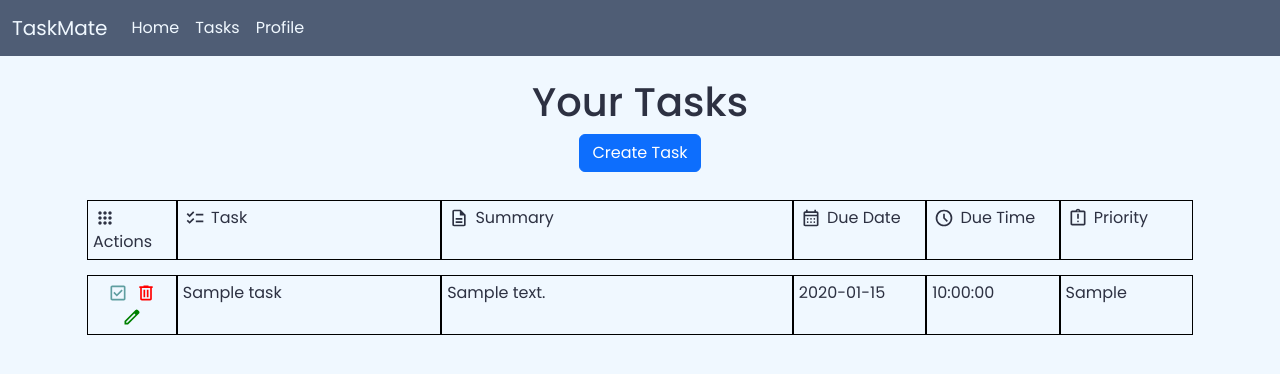
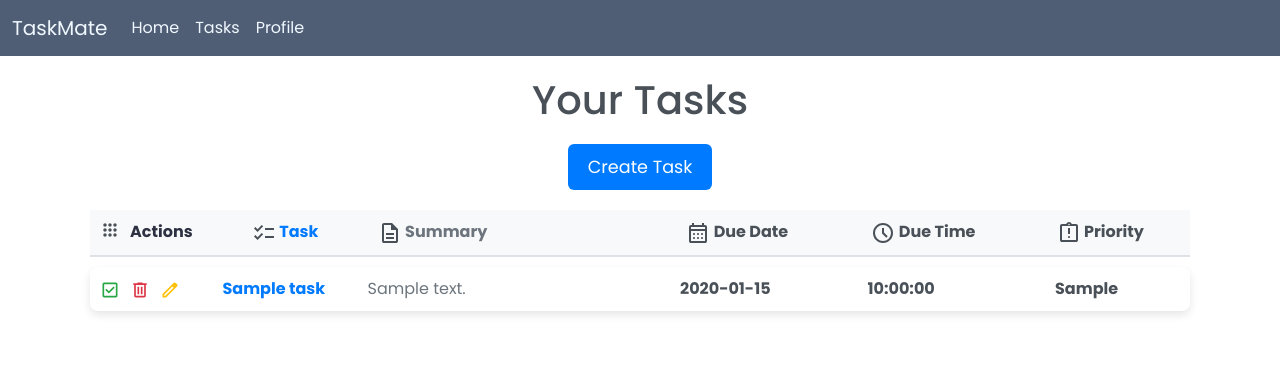
Before and after one commit to kenneth0810/CMPE133-TaskMate, a Flask app: page /tasks in a window 1280 px wide. Shown: the top 374 px of the page. Run offline with Flask 3, Linux system fonts and the light colour scheme; a user stored in the database is signed in; tables that the repository leaves empty hold one stand-in row (values such as "Sample post").

Commit message:
css styling

```diff
--- a/app/static/tasks.css
+++ b/app/static/tasks.css
@@ -1,78 +1,218 @@
-h1 {
-    margin-top: 2%;
+/* General Container Styling */
+.container {
+    padding: 20px;
+    /* max-width: 1000px; */
+    margin: auto;
 }
 
-body {
-    background-color: aliceblue;
+h1 {
+    color: #495057;
+    font-size: 2.5em;
+    margin-bottom: 20px;
+}
+
+svg {
+    fill: #495057;
+}
+
+.task-input {
+    margin-bottom: 20px;
+}
+
+.btn-primary {
+    background-color: #007bff;
+    border: none;
+    padding: 10px 20px;
+    font-size: 1.1em;
+    cursor: pointer;
 }
 
 .no-tasks {
-    margin-top: 10px;
+    font-size: 1.2em;
+    color: #666;
 }
 
-.all-tasks {
-    margin-top: 2%;
+/* Task Header Styling */
+.all-tasks .header {
+    display: grid;
+    grid-template-columns: 1fr 3fr 5fr 3fr 3fr 2fr;
+    padding: 10px;
+    background-color: #f8f9fa;
+    border-bottom: 2px solid #dee2e6;
+    font-weight: bold;
+    color: #333;
+    /* text-align: left; */
 }
 
-.task, .header {
+/* Task List Styling */
+.all-tasks {
     display: flex;
-    flex-direction: row;
-    padding: 5px;
-    margin: 5px 0;
+    flex-direction: column;
+    gap: 10px;
+    margin-top: 15px;
 }
 
-/* .header > * {
-    border: 1px solid black;
-} */
+.task {
+    display: grid;
+    grid-template-columns: 1fr 3fr 5fr 3fr 3fr 2fr;
+    padding: 10px;
+    background-color: #ffffff;
+    box-shadow: 0 4px 8px rgba(0, 0, 0, 0.1);
+    border-radius: 8px;
+    align-items: center;
+}
 
-span {
-    border: 1px solid black;
-    padding: 5px;
+.task:hover {
+    box-shadow: 0 6px 12px rgba(0, 0, 0, 0.15);
+}
+
+.actions {
+    display: flex;
+    gap: 10px;
+}
+
+.actions svg {
+    width: 20px;
+    height: 20px;
+    cursor: pointer;
+    transition: transform 0.2s ease;
+}
+
+.actions svg:hover {
+    transform: scale(1.2);
+}
+
+.complete { fill: #28a745; } /* Green for complete */
+.delete { fill: #dc3545; }   /* Red for delete */
+.edit { fill: #ffc107; }     /* Yellow for edit */
+
+/* Task Details Styling */
+.title {
+    font-weight: bold;
+    color: #007bff;
+    overflow-wrap: break-word;
+}
+
+.description {
+    color: #6c757d;
+    overflow-wrap: break-word;
     text-align: left;
 }
 
-svg {
-    fill: #2D3142;
-    height: 20px;
-}
-
-.actions {
-    width: 10%;
-    text-align: center;
-}
-
-.actions-header {
+.due-date, .due-time, .priority {
+    font-weight: bold;
+    color: #495057;
     text-align: left;
 }
 
-.title {
-    width: 30%;
+/* Modal overlay background */
+.modal-overlay {
+    position: fixed;
+    top: 0;
+    left: 0;
+    width: 100%;
+    height: 100%;
+    background: rgba(0, 0, 0, 0.5);
+    display: flex;
+    align-items: center;
+    justify-content: center;
+    z-index: 1000;
 }
 
-.description {
-    width: 40%;
+/* Modal container */
+.modal {
+    background-color: #fff;
+    border-radius: 8px;
+    padding: 20px;
+    max-width: 600px;
+    width: 90%;
+    box-shadow: 0 5px 15px rgba(0, 0, 0, 0.3);
+    display: flex;
+    flex-direction: column;
+    gap: 15px;
 }
 
-.priority {
-    width: 15%;
+/* Modal header */
+.modal-header {
+    font-size: 1.5rem;
+    font-weight: bold;
+    color: #333;
+    text-align: center;
+    padding-bottom: 10px;
+    border-bottom: 1px solid #ddd;
 }
 
-.due-date {
-    width: 15%;
+/* Modal form fields */
+.modal form {
+    display: flex;
+    flex-direction: column;
+    gap: 12px;
 }
 
-.due-time {
-    width: 15%;
+/* Form labels */
+.modal label {
+    font-size: 1rem;
+    font-weight: 500;
+    color: #444;
 }
 
-.complete {
-    fill: cadetblue;
+/* Form inputs */
+.modal input[type="text"],
+.modal input[type="date"],
+.modal input[type="time"],
+.modal select,
+.modal textarea {
+    padding: 8px 12px;
+    border: 1px solid #ccc;
+    border-radius: 5px;
+    font-size: 1rem;
+    color: #333;
+    background-color: #f9f9f9;
+    transition: border-color 0.3s;
 }
 
-.delete {
-    fill: red
+.modal input[type="text"]:focus,
+.modal input[type="date"]:focus,
+.modal input[type="time"]:focus,
+.modal select:focus,
+.modal textarea:focus {
+    border-color: #007bff;
+    outline: none;
 }
 
-.edit {
-    fill: green;
+/* Modal actions */
+.modal-actions {
+    display: flex;
+    justify-content: flex-end;
+    gap: 10px;
+    padding-top: 15px;
+    border-top: 1px solid #ddd;
 }
+
+/* Action buttons */
+.modal button {
+    padding: 8px 16px;
+    border: none;
+    border-radius: 5px;
+    font-size: 1rem;
+    cursor: pointer;
+    transition: background-color 0.3s;
+}
+
+.modal .btn-primary {
+    background-color: #007bff;
+    color: #fff;
+}
+
+.modal .btn-primary:hover {
+    background-color: #0056b3;
+}
+
+.modal .btn-secondary {
+    background-color: #f5f5f5;
+    color: #333;
+}
+
+.modal .btn-secondary:hover {
+    background-color: #e0e0e0;
+}
```
